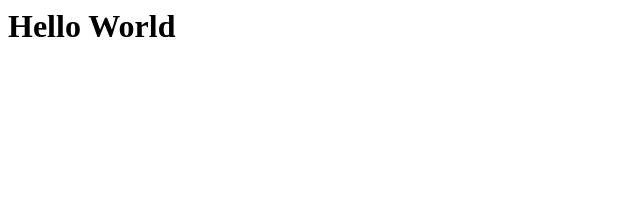
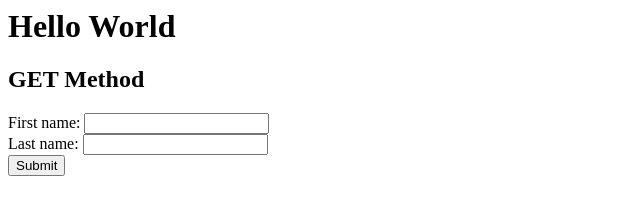
Before and after one commit to KarolisBz/Data-Rep-Querying-Lab5-Server-KB, a website: page index.html in a window 1280 px wide. Shown: the whole page, without its empty margins (0-640 px from the left). Drawn offline with Linux system fonts and the light colour scheme.

Commit message:
Ex 7: Complete - forms

```diff
--- a/index.html
+++ b/index.html
@@ -2,6 +2,13 @@
 
 <body>
     <h1>Hello World</h1>
+    <h2>GET Method</h2>
+    <!--Changes URL from input via get method-->
+    <form action="/name" method="GET">
+        First name: <input type="text" name="firstname"><br>
+        Last name: <input type="text" name="lastname"><br>
+        <input type="submit" value="Submit">
+    </form>
 </body>
 
 </html>
```
Also changed, not shown: server.js (+7 -0 lines).
